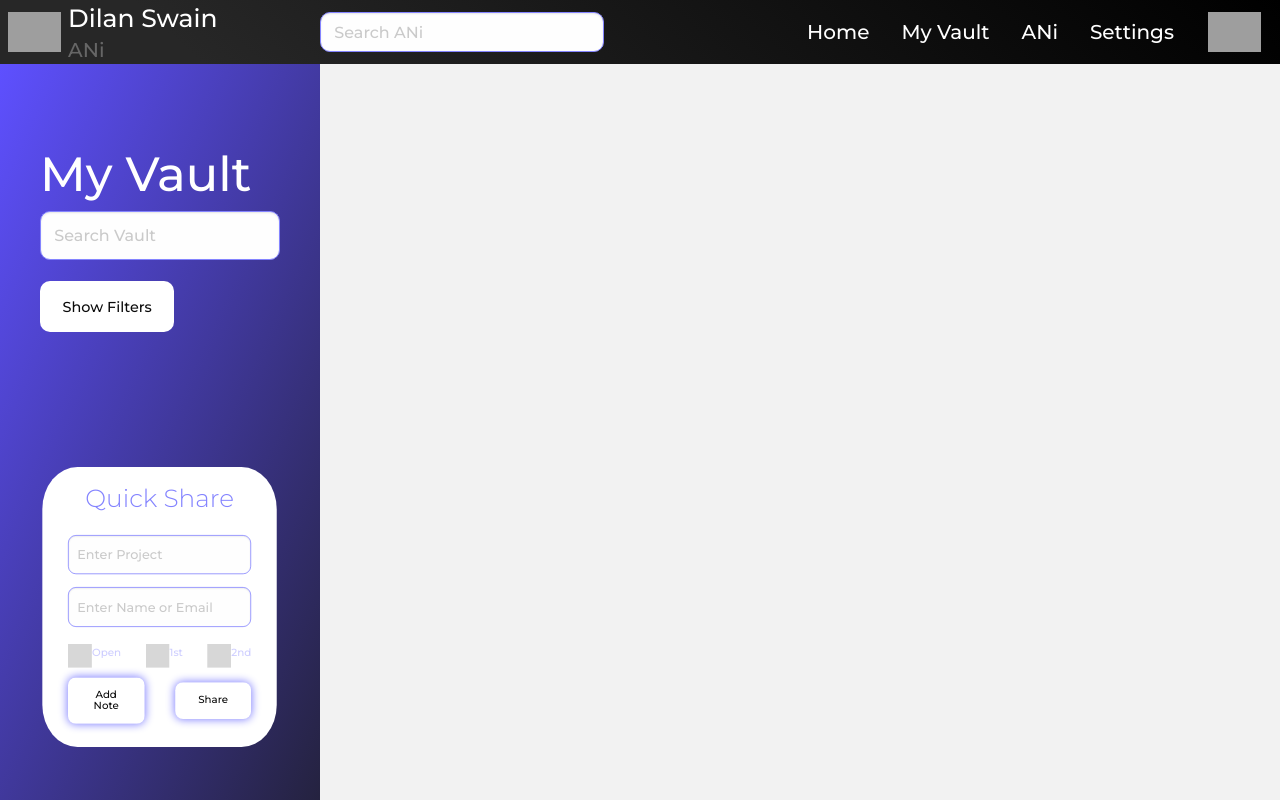
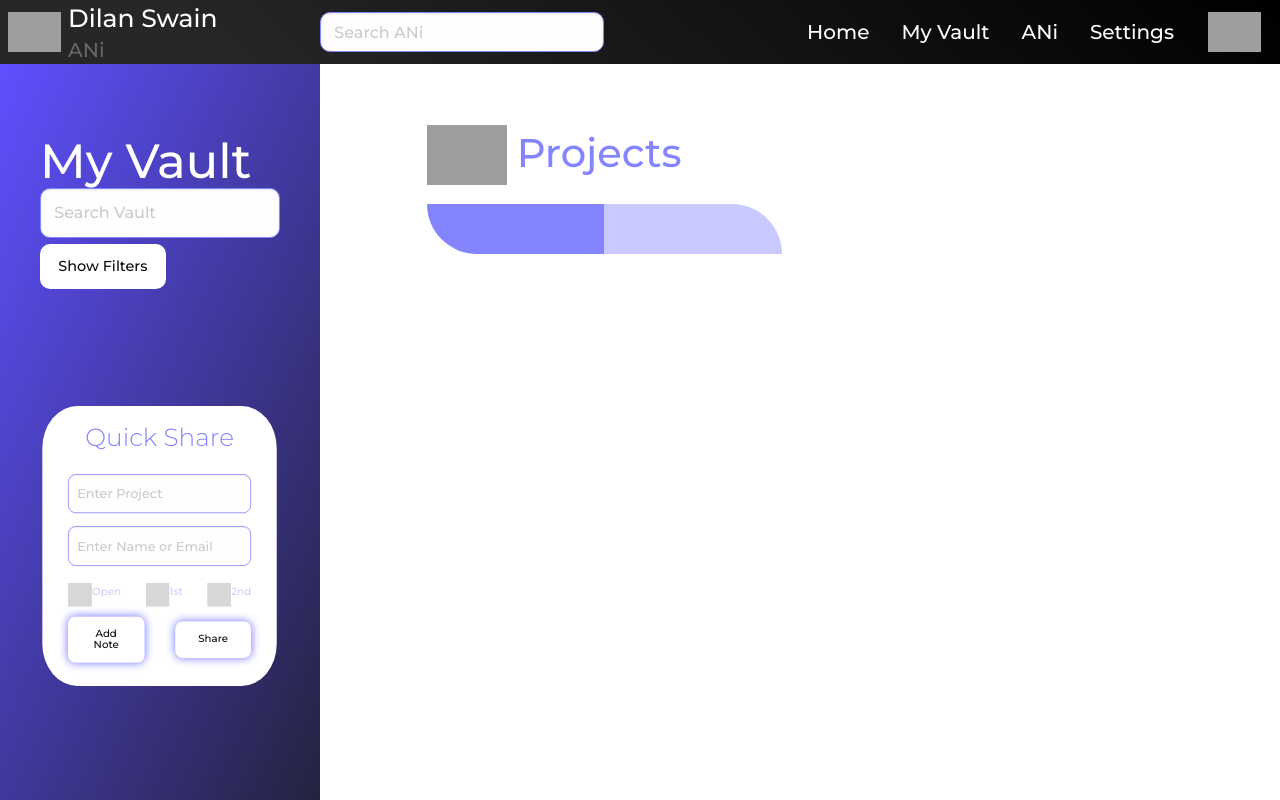
Before and after one commit to aprehot/employment-finder, a React app: page / in a window 1280 px wide. Built offline with nearby package versions, Linux system fonts and the light colour scheme; grey boxes are pictures that could not be loaded; a web font is replaced by a local one.

Commit message:
adding projects component | added clickable projectType transition | move quickShare to its own compoennt

```diff
--- a/src/app.jsx
+++ b/src/app.jsx
@@ -8,7 +8,7 @@ import MyVault from './containers/vault/vault';
 class App extends Component {
   render() {
     return (
-			<div>
+			<div style={{background: 'white'}}>
 				<Route key="header" component={Header}/>
         <Switch>
           <Route exact path="/" component={MyVault} />
--- a/src/components/bundle.scss
+++ b/src/components/bundle.scss
@@ -19,6 +19,7 @@
 @import './header/header';
 @import './common/common';
 @import '../containers/vault/vault';
+@import '../components/myProjects/myProjects';
 body {
   background-color:rgba(0,0,0,0.05);
 }
--- a/src/components/myProjects/myProjects.jsx
+++ b/src/components/myProjects/myProjects.jsx
@@ -1,9 +1,38 @@
-import React from 'react';
+import React, { Component } from 'react';
 
-const MyProject = ({}) => (
-  <div>
+class MyProject extends Component {
+  state = {
+    projectType: true
+  }
 
-  </div>
-);
+  render() {
+    const { projectType } = this.state
+    return (
+      <div className="grid-x grid-margin-y">
+        <div className="myProjectsHeader cell">
+          <img alt="Project Folders" src="https://s3-us-west-1.amazonaws.com/anidemo/anifolder%402x.png" />
+          <h2>Projects</h2>
+        </div>
+        <div className="grid-x projectTypes cell">
+          <div
+            className="cell large-6 projectType"
+            onClick={()=> this.setState({projectType: true})}
+            style={{
+              background: projectType ? '#8484FF' : '#C9C9FF',
+              borderRadius: projectType ? '0 0 0 50px': '50px 0 0 0'
+            }} >
+          </div>
+          <div
+            className="cell large-6 projectType"
+            onClick={()=> this.setState({projectType: false})}
+            style={{
+              background: projectType ?  '#C9C9FF': '#8484FF',
+              borderRadius: projectType ? '0 50px 0 0': '0 0 50px 0'
+            }} ></div>
+        </div>
+      </div>
+    );
+  }
+}
 
 export default MyProject;
--- /dev/null
+++ b/src/components/myProjects/myProjects.scss
@@ -0,0 +1,25 @@
+
+
+.myProjectsHeader {
+  display: flex;
+  flex-direction: row;
+  margin: 15px 0 0 0 !important;
+}
+.myProjectsHeader > h2 {
+  color: #8484FF;
+}
+.myProjectsHeader > img {
+  max-height: 60px;
+  margin-right: 10px;
+}
+.projectTypes {
+  // max-height: 95px;
+  // min-height: 50px;
+}
+.projectType {
+  max-height: 95px;
+  min-height: 50px;
+  z-index: 100 !important;
+  cursor: pointer;
+  transition: all .25s;
+}
--- /dev/null
+++ b/src/components/quickShare/quickShare.jsx
@@ -0,0 +1,37 @@
+import React from 'react';
+
+const QuickShare = ({}) => (
+  <div className="cell large-6">
+    <div className="grid-y grid-frame ">
+      <div className="cell large-7">
+        <div className="grid-x align-middle align-center">
+          <div className="grid-x cell large-11 quickShare grid-padding-y">
+            <h3 className="cell quickShareHeader">Quick Share</h3>
+            <input placeholder="Enter Project" className="cell quickShareInput" type="text"  />
+            <input placeholder="Enter Name or Email" className="cell quickShareInput" type="text"  />
+              <div className="quickShareOption">
+                <div className="cloudBtns" style={{opacity: '0.4'}}>
+                  <img className="cloudImgs" src="https://s3-us-west-1.amazonaws.com/anidemo/anicloud%402x.png" />
+                  <p style={{color:'#8484FF'}}>Open</p>
+                </div>
+                <div className="cloudBtns" style={{opacity: '0.4'}}>
+                  <img className="cloudImgs" src="https://s3-us-west-1.amazonaws.com/anidemo/anicloud%402x.png" />
+                  <p style={{color:'#8484FF'}}>1st</p>
+                </div>
+                <div className="cloudBtns" style={{opacity: '0.4'}}>
+                  <img className="cloudImgs" src="https://s3-us-west-1.amazonaws.com/anidemo/anicloud%402x.png" />
+                  <p style={{color:'#8484FF'}}>2nd</p>
+                </div>
+              </div>
+            <div className="cell grid-x quickShareBtns">
+              <a className="button primary large-5 cell quickShareBtn">Add Note</a>
+              <a className="button primary large-5 cell quickShareBtn">Share</a>
+            </div>
+          </div>
+        </div>
+      </div>
+    </div>
+  </div>
+);
+
+export default QuickShare;
--- a/src/components/vaultColumn/vaultColumn.jsx
+++ b/src/components/vaultColumn/vaultColumn.jsx
@@ -1,9 +1,10 @@
 import React from 'react';
+import QuickShare from '../quickShare/quickShare';
 
 const vaultColumn = ({}) => (
   <div className="grid-y grid-frame">
 
-      <div className="cell large-6">
+      <div className="cell large-5">
         <div className="grid-y grid-frame align-center">
           <div className="cell large-7">
             <div className="grid-x align-middle align-center" style={{height:'100%'}}>
@@ -19,37 +20,8 @@ const vaultColumn = ({}) => (
         </div>
       </div>
 
-      <div className="cell large-6">
-        <div className="grid-y grid-frame ">
-          <div className="cell large-7">
-            <div className="grid-x align-middle align-center">
-              <div className="grid-x cell large-11 quickShare grid-padding-y">
-                <h3 className="cell quickShareHeader">Quick Share</h3>
-                <input placeholder="Enter Project" className="cell quickShareInput" type="text"  />
-                <input placeholder="Enter Name or Email" className="cell quickShareInput" type="text"  />
-                  <div className="quickShareOption">
-                    <div className="cloudBtns" style={{opacity: '0.4'}}>
-                      <img className="cloudImgs" src="https://s3-us-west-1.amazonaws.com/anidemo/anicloud%402x.png" />
-                      <p style={{color:'#8484FF'}}>Open</p>
-                    </div>
-                    <div className="cloudBtns" style={{opacity: '0.4'}}>
-                      <img className="cloudImgs" src="https://s3-us-west-1.amazonaws.com/anidemo/anicloud%402x.png" />
-                      <p style={{color:'#8484FF'}}>1st</p>
-                    </div>
-                    <div className="cloudBtns" style={{opacity: '0.4'}}>
-                      <img className="cloudImgs" src="https://s3-us-west-1.amazonaws.com/anidemo/anicloud%402x.png" />
-                      <p style={{color:'#8484FF'}}>2nd</p>
-                    </div>
-                  </div>
-                <div className="cell grid-x quickShareBtns">
-                  <a className="button primary large-5 cell quickShareBtn">Add Note</a>
-                  <a className="button primary large-5 cell quickShareBtn">Share</a>
-                </div>
-              </div>
-            </div>
-          </div>
-        </div>
-      </div>
+      <QuickShare />
+
     </div>
 );
 
--- a/src/containers/vault/vault.jsx
+++ b/src/containers/vault/vault.jsx
@@ -22,7 +22,6 @@ class MyVault extends Component {
         </div>
 
 
-
         <div id="myUpdates" className="grid-y large-4 cell align-center">
           <div className="grid-x large-10">
 
--- a/src/containers/vault/vault.scss
+++ b/src/containers/vault/vault.scss
@@ -65,6 +65,10 @@
   flex: 0 0 20%;
   font-size: calc(4px + .7vw);
   margin: 5px 0;
+  cursor: pointer;
+}
+.cloudBtns:hover {
+  opacity: 0.65 !important;
 }
 .cloudImgs {
   max-height: 30px;
--- a/src/styling/settings.scss
+++ b/src/styling/settings.scss
@@ -282,7 +282,7 @@ $breadcrumbs-item-separator-color: $medium-gray;
 // ----------
 
 $button-font-family: inherit;
-$button-padding: 1.2em 1.5em;
+$button-padding: 1em 1.2em;
 $button-margin: 0 0 $global-margin 0;
 $button-fill: solid;
 $button-background: $primary-color;
```
